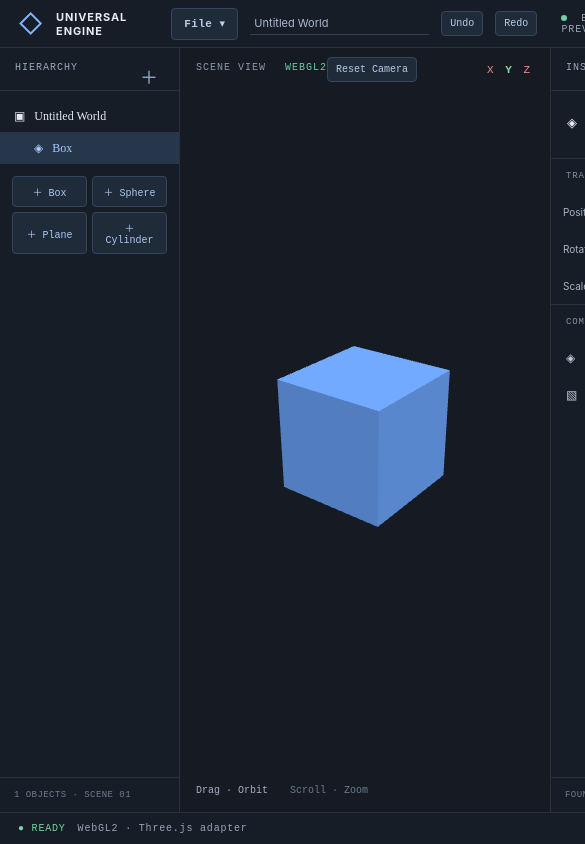
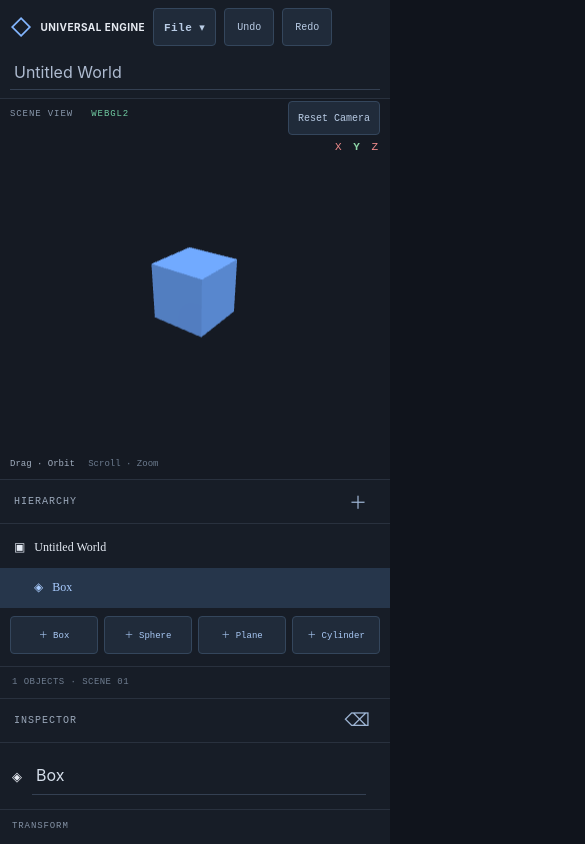
Before and after one commit to Startat6am/3d-engine, a React (Vite) app in the folder apps/editor/: page / in a window 390 px wide. Shown: the top 844 px of the page, 585 px wide, since content can reach past the window. Built offline with nearby package versions, Linux system fonts and the light colour scheme.

Commit message:
feat(editor): mobile-first responsive layout
* feat(editor): update style.css for mobile layout

* feat(editor): update EditorApp.tsx for mobile layout

* feat(editor): update editor.spec.ts for mobile layout

```diff
--- a/apps/editor/src/style.css
+++ b/apps/editor/src/style.css
@@ -406,3 +406,250 @@ input:focus-visible {
 .file-menu-content {
   z-index: 40;
 }
+
+/* Mobile-first workspace layout: tuned for 360px-wide phones such as realme C51. */
+@media (max-width: 700px) {
+  html,
+  body,
+  #root {
+    width: 100%;
+    min-width: 0;
+    min-height: 100%;
+  }
+
+  body {
+    min-width: 0;
+    min-height: 100dvh;
+    overflow-x: hidden;
+  }
+
+  .editor-shell {
+    width: 100%;
+    min-height: 100dvh;
+    height: auto;
+    padding-bottom: env(safe-area-inset-bottom, 0px);
+  }
+
+  .topbar {
+    height: auto;
+    min-height: 48px;
+    flex: 0 0 auto;
+    flex-wrap: wrap;
+    gap: 8px;
+    padding: 8px 10px;
+    letter-spacing: 0.04em;
+  }
+
+  .brand-mark {
+    font-size: 21px;
+  }
+
+  .topbar > strong {
+    font-size: 10px;
+    white-space: nowrap;
+  }
+
+  .file-menu > summary {
+    min-height: 38px;
+    padding: 8px 10px;
+  }
+
+  .world-name {
+    order: 4;
+    flex: 1 1 100%;
+    width: 100%;
+    min-height: 36px;
+    font-size: 16px;
+  }
+
+  .topbar > .toolbar-button {
+    min-height: 38px;
+    padding: 8px 12px;
+  }
+
+  .topbar > .spacer,
+  .topbar > .status {
+    display: none;
+  }
+
+  .workspace {
+    display: flex;
+    flex: 1 0 auto;
+    flex-direction: column;
+    min-height: 0;
+  }
+
+  .viewport {
+    order: 0;
+    width: 100%;
+    height: clamp(300px, 45dvh, 430px);
+    min-height: 300px;
+    flex: 0 0 auto;
+  }
+
+  .viewport-label {
+    top: 10px;
+    left: 10px;
+    right: 10px;
+    font-size: 9px;
+  }
+
+  .viewport-label button {
+    min-height: 34px;
+    margin-top: -8px;
+    padding: 7px 9px;
+  }
+
+  .viewport-help {
+    bottom: 10px;
+    left: 10px;
+    font-size: 9px;
+  }
+
+  .viewport-help span {
+    margin-left: 8px;
+  }
+
+  .axis {
+    top: 42px;
+    right: 12px;
+  }
+
+  .hierarchy,
+  .inspector {
+    position: relative;
+    width: 100%;
+    border: 0;
+    border-top: 1px solid #29313e;
+    flex: 0 0 auto;
+  }
+
+  .hierarchy {
+    order: 1;
+    min-height: 130px;
+    padding-bottom: 36px;
+  }
+
+  .inspector {
+    order: 2;
+    min-height: 220px;
+    padding-bottom: 36px;
+  }
+
+  .panel-heading {
+    height: 44px;
+    padding: 12px 14px;
+    align-items: center;
+  }
+
+  .panel-heading button {
+    min-width: 36px;
+    min-height: 36px;
+  }
+
+  .tree-row {
+    min-height: 40px;
+    height: auto;
+    padding-top: 6px;
+    padding-bottom: 6px;
+  }
+
+  .tree-row.active {
+    margin-top: 4px;
+  }
+
+  .tree-actions {
+    grid-template-columns: repeat(4, minmax(0, 1fr));
+    gap: 6px;
+    padding: 8px 10px;
+  }
+
+  .tree-actions button {
+    min-height: 38px;
+    padding: 7px 3px;
+    font-size: 9px;
+  }
+
+  .panel-foot {
+    position: absolute;
+    bottom: 0;
+    height: 32px;
+    padding: 10px 12px;
+  }
+
+  .inspector-title {
+    padding: 14px 12px;
+  }
+
+  .inspector-title input {
+    min-height: 38px;
+    font-size: 16px;
+  }
+
+  .inspector label {
+    padding: 11px 12px;
+  }
+
+  .vector-field {
+    min-height: 48px;
+    padding: 7px 12px;
+    gap: 6px;
+    font-size: 11px;
+  }
+
+  .vector-field > div {
+    flex: 0 1 auto;
+    gap: 5px;
+  }
+
+  .vector-field input {
+    width: clamp(48px, 16vw, 58px);
+    min-height: 38px;
+    padding: 7px 4px;
+    font-size: 16px;
+    text-align: center;
+  }
+
+  .component {
+    min-height: 42px;
+    padding: 10px 12px;
+  }
+
+  .add-component,
+  .component-menu button,
+  .tree-actions button,
+  .toolbar-button {
+    touch-action: manipulation;
+  }
+
+  .bottombar {
+    min-height: 34px;
+    height: auto;
+    flex: 0 0 auto;
+    flex-wrap: wrap;
+    gap: 6px 10px;
+    padding: 8px 10px;
+    font-size: 9px;
+  }
+}
+
+@media (max-width: 380px) {
+  .topbar {
+    gap: 6px;
+    padding-right: 8px;
+    padding-left: 8px;
+  }
+
+  .topbar > strong {
+    font-size: 9px;
+  }
+
+  .vector-field {
+    padding-right: 8px;
+    padding-left: 8px;
+  }
+
+  .vector-field input {
+    width: 48px;
+  }
+}
```
Also changed, not shown: 1 other file (tests, documents, lock files or other folders).
